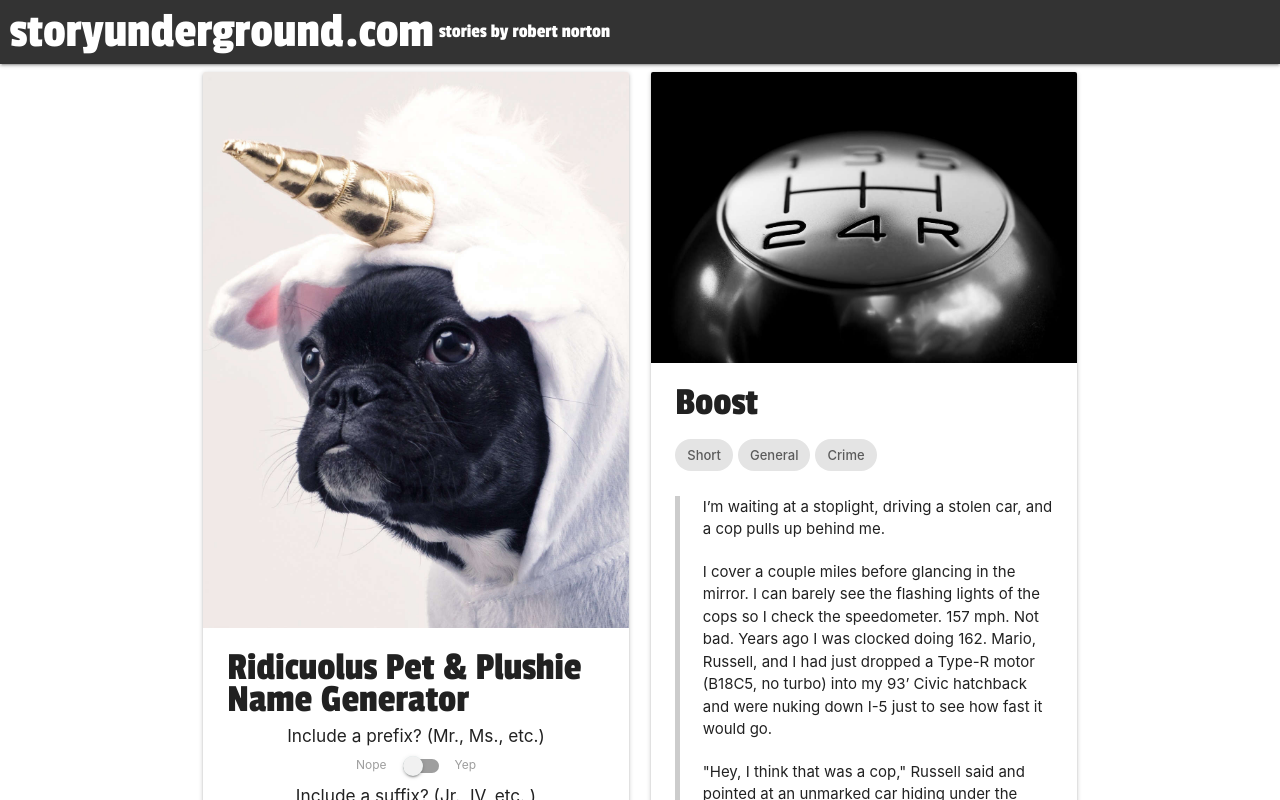
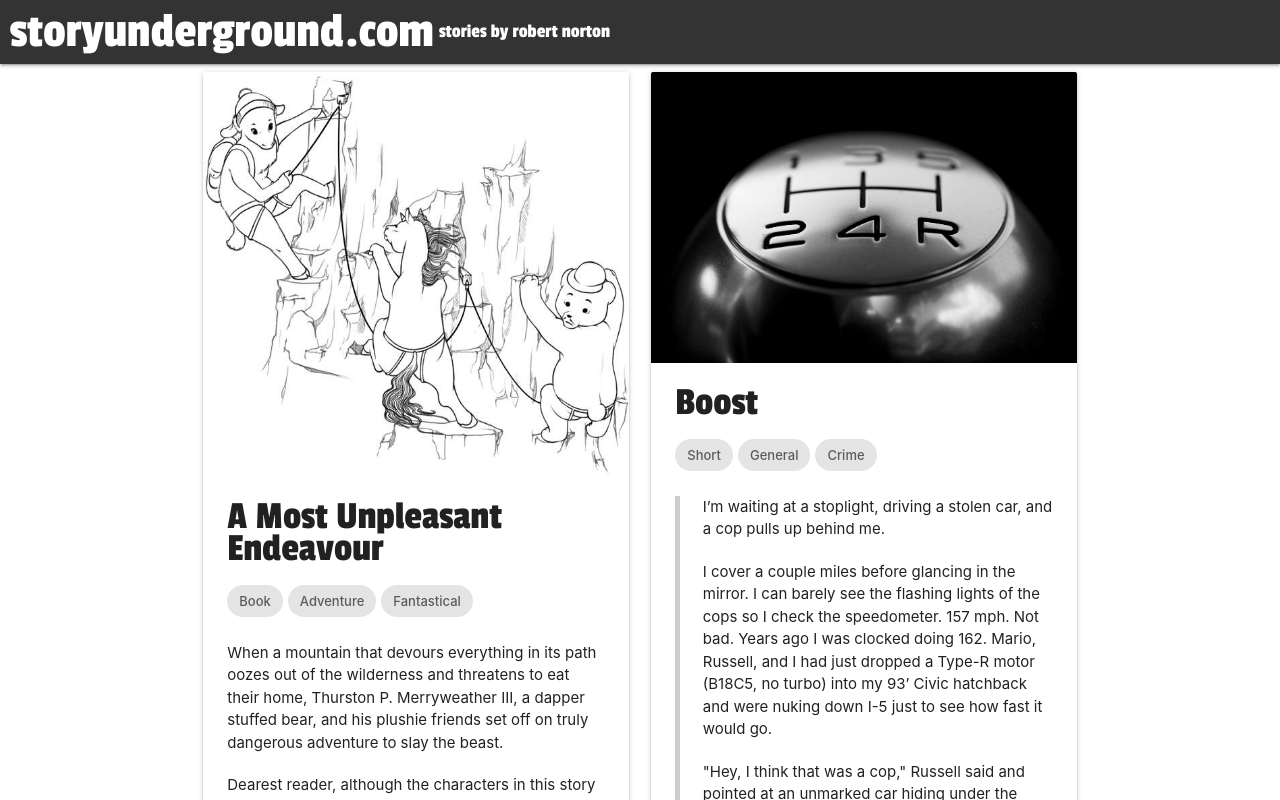
Before and after one commit to spiffspuzzum/storyunderground, a React (Create React App) app: page / in a window 1280 px wide. Shown: the top 800 px of the page. Built offline with nearby package versions, Linux system fonts and the light colour scheme; no server answers.

Commit message:
moved namer to bottom of the grid

```diff
--- a/src/components/Grid.js
+++ b/src/components/Grid.js
@@ -21,10 +21,10 @@ const Grid = () => {
     <div className="container">
       <div className="row">
         <div className="col s12 m6">
-          <Namer />
           {stories.slice(0, stories.length / 2)}</div>
         <div className="col s12 m6">
           {stories.slice(stories.length / 2, stories.length)}
+          <Namer />
         </div>
       </div>
     </div>
```
